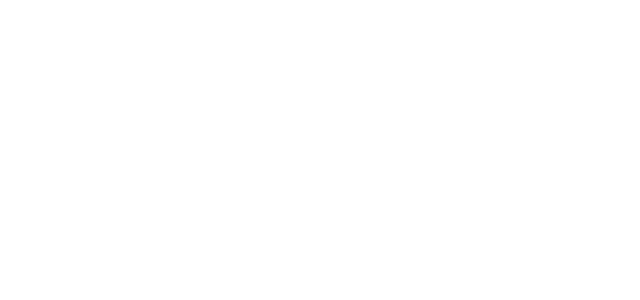
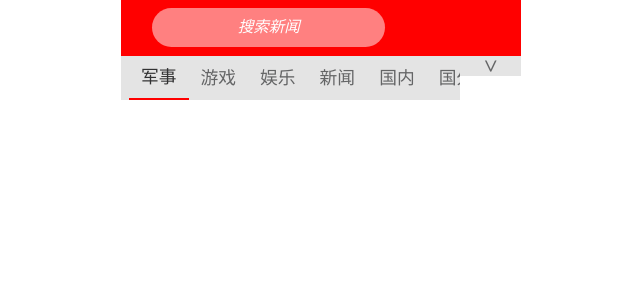
Before and after one commit to getalucky/news, a Vue app: page / in a window 1280 px wide. Shown: the top 300 px of the page, without its empty margins (319-959 px from the left). Built offline with nearby package versions, Linux system fonts and the light colour scheme; a small style sheet from the web is missing.

Commit message:
完成了首页的静态布局

```diff
--- /dev/null
+++ b/src/components/NewsList.vue
@@ -0,0 +1,156 @@
+<template>
+  <router-link to="#">
+    <!-- 只有一张图片的类型 -->
+    <div
+      class="colectList1"
+      v-for="(item,index) in userCollect"
+      :key="index"
+      v-if="item.cover.length == 1 && item.type == 1"
+    >
+      <div>
+        <h3>{{item.title}}</h3>
+        <p>
+          <span>{{item.user.nickname}}</span>
+          <span>{{item.comments.length}}</span>
+        </p>
+      </div>
+      <img :src="$axios.defaults.baseURL + item.cover[0].url" alt />
+    </div>
+    <!-- 有三张图片的类型 -->
+    <div class="colectList2" v-else-if="item.cover.length == 3 && item.type == 1">
+      <h3>标题</h3>
+      <div>
+        <img src="../assets/logo.png" alt />
+        <img src="../assets/logo.png" alt />
+        <img src="../assets/logo.png" alt />
+      </div>
+      <p>
+        <span>火星时报</span>
+        <span>50跟帖</span>
+      </p>
+    </div>
+    <!-- 有视频的类型 -->
+    <div class="colectList3" v-else-if="item.type == 2">
+      <h3>标题</h3>
+      <div class="voide">
+        <img src="../assets/logo.png" alt />
+        <span class="iconfont icon-icon_play"></span>
+      </div>
+      <p>
+        <span>火星时报</span>
+        <span>50跟帖</span>
+      </p>
+    </div>
+  </router-link>
+</template>
+
+<script>
+export default {
+  props: ["userCollect"],
+  mounted: function() {
+    console.log(this.userCollect);
+  }
+};
+</script>
+
+<style scoped lang='less'>
+// 导入字体图标
+@import url("//at.alicdn.com/t/font_1726666_1jvlndkmw1qh.css");
+// 一张图片的额样式
+.colectList1 {
+  display: flex;
+  justify-content: space-between;
+  padding: 1.041667rem 0.694444rem;
+  border-bottom: 1px solid #f2f2f2;
+  div {
+    display: flex;
+    flex-direction: column;
+    justify-content: space-between;
+    h3 {
+      font-size: 1.111111rem;
+      font-weight: 400;
+    }
+    p {
+      font-size: 0.972222rem;
+      color: #909090;
+      span {
+        margin-right: 1.111111rem;
+      }
+    }
+  }
+  img {
+    flex-shrink: 0;
+    width: 8.402778rem;
+    height: 5.208333rem;
+    object-fit: cover;
+  }
+}
+// 有三张图片的样式
+.colectList2 {
+  padding: 1.041667rem 0.694444rem;
+  border-bottom: 1px solid #f2f2f2;
+  h3 {
+    font-size: 1.111111rem;
+    font-weight: 400;
+  }
+  div {
+    display: flex;
+    padding: 0.347222rem 0;
+    img {
+      flex: 0 0 33%;
+      height: 5.208333rem;
+      object-fit: cover;
+    }
+  }
+  p {
+    font-size: 0.972222rem;
+    color: #909090;
+    span {
+      margin-right: 1.111111rem;
+    }
+  }
+}
+// 有视频的样式
+.colectList3 {
+  padding: 1.041667rem 0.694444rem;
+  border-bottom: 1px solid #f2f2f2;
+  h3 {
+    font-size: 1.111111rem;
+    font-weight: 400;
+  }
+  div {
+    position: relative;
+    width: 23.611111rem;
+    height: 11.805556rem;
+    margin: 0.833333rem auto;
+    overflow: hidden;
+    background: skyblue;
+    img {
+      width: 23.611111rem;
+      height: 11.805556rem;
+      object-fit: cover;
+    }
+    span {
+      position: absolute;
+      top: 50%;
+      left: 50%;
+      transform: translate(-3.819444/2rem, -3.819444/2rem);
+      display: block;
+      width: 3.819444rem;
+      height: 3.819444rem;
+      text-align: center;
+      line-height: 3.819444rem;
+      border-radius: 3.819444/2rem;
+      color: #fff;
+      background: rgba(0, 0, 0, 0.5);
+    }
+  }
+  p {
+    font-size: 0.972222rem;
+    color: #909090;
+    span {
+      margin-right: 1.111111rem;
+    }
+  }
+}
+</style>
--- a/src/components/Title.vue
+++ b/src/components/Title.vue
@@ -3,7 +3,7 @@
     <i class="iconfont iconjiantou2" @click="$router.back()"></i>
     <h1>{{titleName}}</h1>
     <!-- 判断是否显示返回主页 -->
-    <i class="iconfont iconshouye" v-if="show"></i>
+    <i class="iconfont iconshouye" v-if="show" @click="$router.replace('/')"></i>
     <i v-else class="iconfont iconshouye notShow"></i>
   </div>
 </template>
@@ -15,6 +15,8 @@
 </script>
 
 <style lang='less' scoped>
+@import url("//at.alicdn.com/t/font_1426139_jm7n2373nlh.css");
+
 .personal {
   display: flex;
   justify-content: space-around;
--- a/src/views/Collect.vue
+++ b/src/views/Collect.vue
@@ -4,37 +4,7 @@
     <!-- 收藏列表 -->
     <ul>
       <li>
-        <router-link to="#">
-          <!-- 只有一张图片的类型 -->
-          <div
-            class="colectList1"
-            v-for="(item,index) in userCollect"
-            :key="index"
-            v-if="item.cover.length == 1"
-          >
-            <div>
-              <h3>{{item.title}}</h3>
-              <p>
-                <span>{{item.user.nickname}}</span>
-                <span>{{item.comments.length}}</span>
-              </p>
-            </div>
-            <img :src="$axios.defaults.baseURL + item.cover[0].url" alt />
-          </div>
-          <!-- 有三张图片的类型 -->
-          <div class="colectList2" v-else>
-            <h3>标题</h3>
-            <div>
-              <img src="../assets/logo.png" alt />
-              <img src="../assets/logo.png" alt />
-              <img src="../assets/logo.png" alt />
-            </div>
-            <p>
-              <span>火星时报</span>
-              <span>50跟帖</span>
-            </p>
-          </div>
-        </router-link>
+        <newslist :userCollect="userCollect"></newslist>
       </li>
     </ul>
   </div>
@@ -42,6 +12,7 @@
 
 <script>
 import titleBar from "@/components/Title";
+import newslist from "@/components/NewsList";
 
 export default {
   data: function() {
@@ -50,7 +21,8 @@
     };
   },
   components: {
-    titleBar
+    titleBar,
+    newslist
   },
   mounted: function() {
     const localStr = JSON.parse(localStorage.getItem("userInfo"));
--- /dev/null
+++ b/src/views/Index.vue
@@ -0,0 +1,120 @@
+<template>
+  <div class="w">
+    <!-- 头部 -->
+    <header class="header">
+      <i class="iconfont iconnew"></i>
+      <span>
+        <i class="iconfont icon-right serach">搜索新闻</i>
+      </span>
+      <router-link to="/personal">
+        <i class="iconfont icon-yonghu"></i>
+      </router-link>
+    </header>
+    <!-- 标签栏 -->
+    <van-tabs v-model="active" sticky>
+      <van-tab v-for="(item,index) in tabList" :title="item" :key="index">
+        <newslist />
+      </van-tab>
+    </van-tabs>
+  </div>
+</template>
+
+<script>
+import newslist from "@/components/NewsList";
+
+export default {
+  data: function() {
+    return {
+      // tab栏信息
+      // tabList:[]
+      // 测试用
+      tabList: [
+        "军事",
+        "游戏",
+        "娱乐",
+        "新闻",
+        "国内",
+        "国外",
+        "本地",
+        "关注",
+        ">"
+      ],
+      active: 0
+    };
+  },
+  components: {
+    newslist
+  }
+};
+</script>
+
+<style scoped lang='less'>
+@import url("//at.alicdn.com/t/font_1726666_yyd4m3ikifd.css");
+.w {
+  width: 25rem;
+  margin: auto;
+  .header {
+    position: relative;
+    display: flex;
+    // justify-content: space-between;
+    align-items: center;
+    padding-left: 0.902778rem;
+    height: 3.472222rem;
+    background: #ff0000;
+    color: #fff;
+    .iconnew {
+      font-size: 3.333333rem;
+      line-height: 0;
+    }
+    .serach {
+      display: block;
+      margin-left: 1.041667rem;
+      width: 14.583333rem;
+      height: 2.430556rem;
+      line-height: 2.430556rem;
+      text-align: center;
+      font-size: 0.972222rem;
+      border-radius: 2.430556 / 2rem;
+      background: rgba(255, 255, 255, 0.5);
+    }
+    .icon-yonghu {
+      margin-left: 2.152778rem;
+      font-size: 1.666667rem;
+    }
+  }
+  /deep/ .van-tabs__wrap {
+    padding-right: 3.819444rem;
+    .van-tabs__nav {
+      background: #e4e4e4;
+      position: static;
+    }
+    // 隐藏下划线
+    .van-tabs__line {
+      display: none;
+    }
+    // 改变tab栏的字体大小
+    .van-tab__text {
+      font-size: 1.111111rem;
+    }
+
+    // 设置选中的元素加下划线
+    .van-tab--active {
+      border-bottom: 2px solid #ff0000;
+    }
+    .van-tab:nth-last-child(2) {
+      position: absolute;
+      right: 0;
+      top: 0;
+      width: 3.819444rem;
+      background: inherit;
+      span {
+        display: block;
+        transform: rotate(90deg);
+        font-family: "宋体";
+        font-size: 24px;
+        font-weight: 700;
+      }
+    }
+  }
+}
+</style>
--- a/src/views/Login.vue
+++ b/src/views/Login.vue
@@ -61,7 +61,6 @@
 .w {
   width: 25rem;
   margin: auto;
-  // background: blue;
 }
 div.w {
   position: relative;
```
Also changed, not shown: src/router/index.js (+7 -0 lines).
